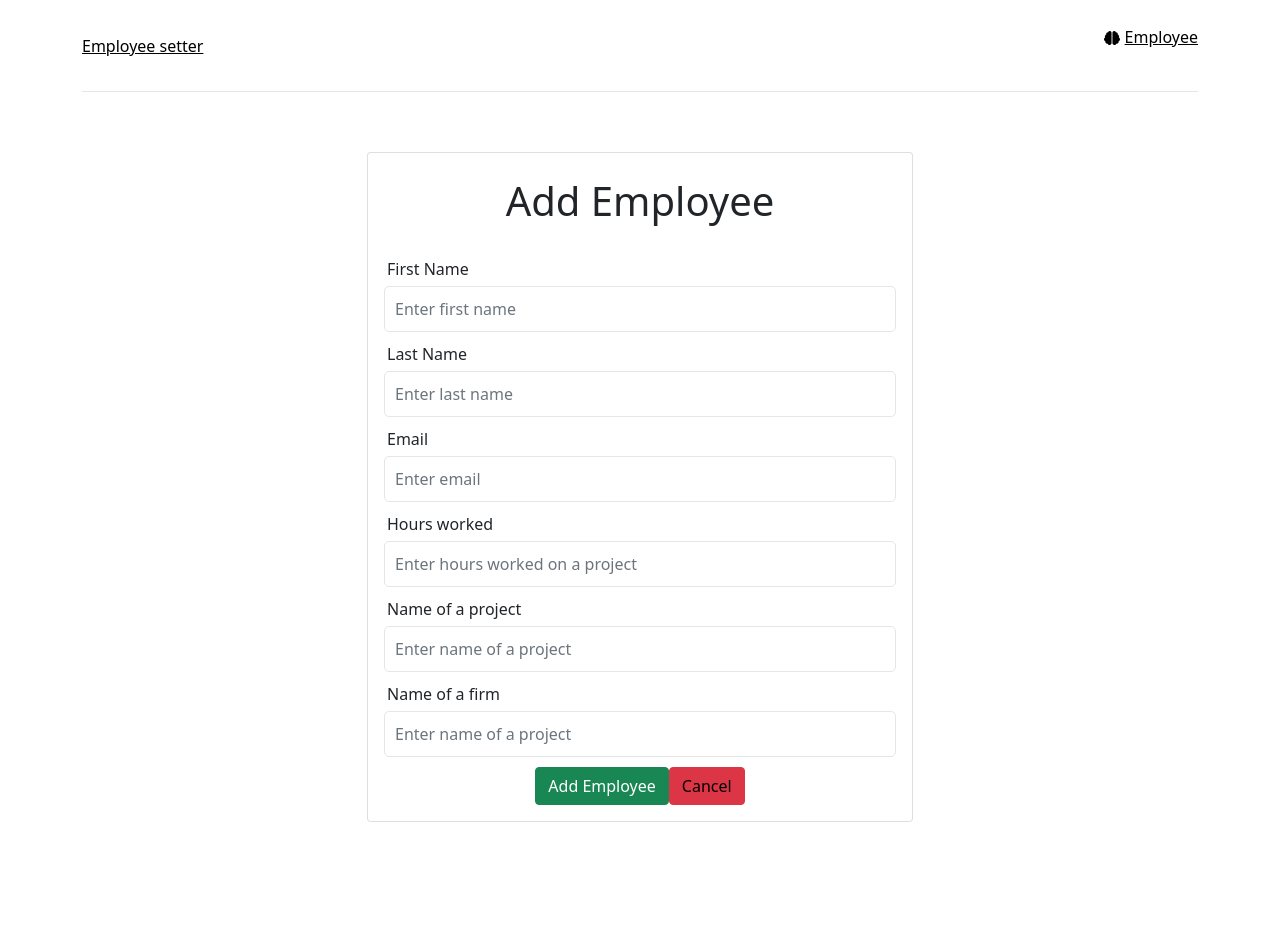
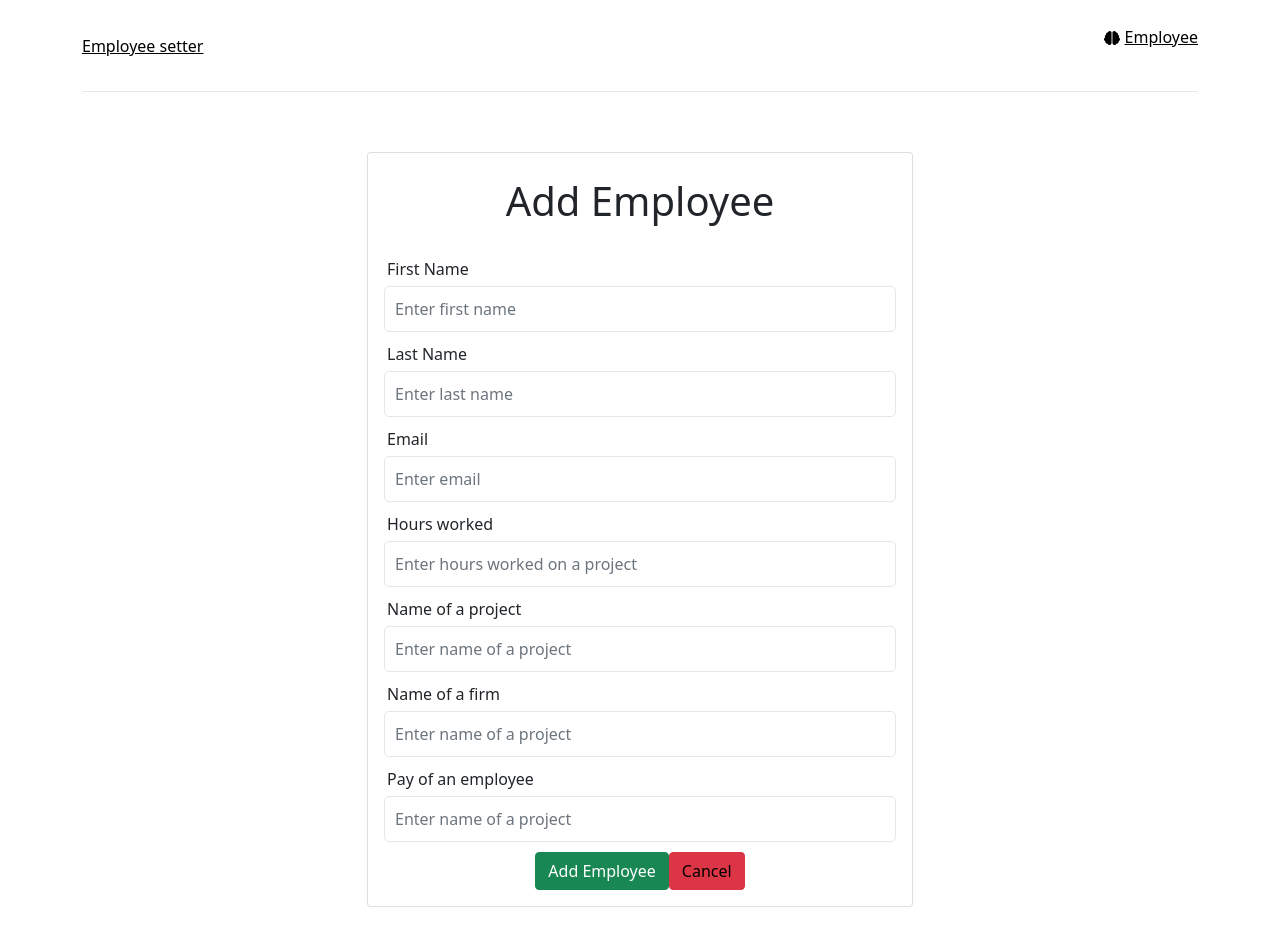
Before and after one commit to OrangeFrodo/UMB_Prog3-Wete3_FinalProject, a React (Create React App) app in the folder src/frontend/: page /add-employee in a window 1280 px wide. Shown: the top 946 px of the page. Built offline with nearby package versions, Linux system fonts and the light colour scheme; no server answers.

Commit message:
Employee + EmployeeController

```diff
--- a/src/frontend/src/components/AddEmployee.tsx
+++ b/src/frontend/src/components/AddEmployee.tsx
@@ -10,6 +10,7 @@ const AddEmployee = () => {
     const [hours, setHours] = useState("");
     const [project, setProject] = useState("");
     const [firm, setFirm] = useState("");
+    const [pay, setPay] = useState("");
 
     const { id } = useParams();
 
@@ -22,6 +23,7 @@ const AddEmployee = () => {
             emailId,
             hours,
             project,
+            pay,
             employer: {
                 name: firm
             }
@@ -60,6 +62,7 @@ const AddEmployee = () => {
                 setHours(response.data.hours);
                 setProject(response.data.project);
                 setFirm(response.data.employer.name);
+                setPay(response.data.pay);
             })
             .catch((err) => {
                 console.log(err);
@@ -155,6 +158,17 @@ const AddEmployee = () => {
                                     onChange={(e) => setFirm(e.target.value)}
                                 />
                             </div>
+                            <div className='form-group mb-2'>
+                                <label>Pay of an employee</label>
+                                <input
+                                    type="text"
+                                    placeholder='Enter name of a project'
+                                    className='form-control'
+                                    name='project'
+                                    value={pay}
+                                    onChange={(e) => setPay(e.target.value)}
+                                />
+                            </div>
                             {buttonText()}
                             <Link to="/employee" className='btn btn-danger'>Cancel</Link>
                         </form>
--- a/src/frontend/src/components/ListEmployee.tsx
+++ b/src/frontend/src/components/ListEmployee.tsx
@@ -40,6 +40,7 @@ const ListEmployee = () => {
                         <th>Employee Hours</th>
                         <th>Employee Project</th>
                         <th>Employer</th>
+                        <th>Pay</th>
                         <th>Actions</th>
                     </tr>
                 </thead>
@@ -55,6 +56,7 @@ const ListEmployee = () => {
                                     <td>{employee.hours}</td>
                                     <td>{employee.project}</td>
                                     <td>{employee.employer.name}</td>
+                                    <td>{employee.pay}</td>
                                     <td>
                                         <Link className='btn btn-info' to={`/edit-employee/${employee.id}`}>Update</Link>
                                         <Link style={{margin: 5}} className='btn btn-danger' to={"/"} onClick={() => deleteEmployee(employee.id)}>Delete</Link>
```
Also changed, not shown: 2 other files (tests, documents, lock files or other folders).
